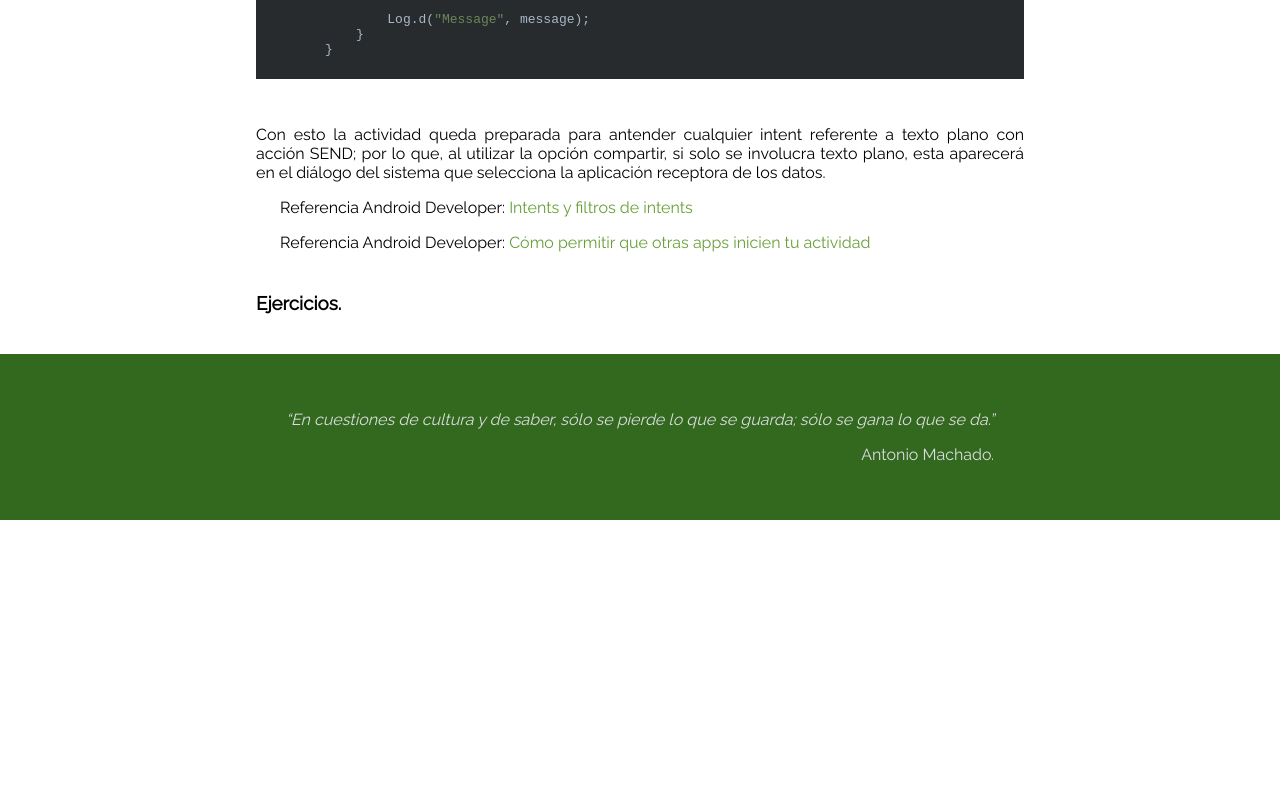
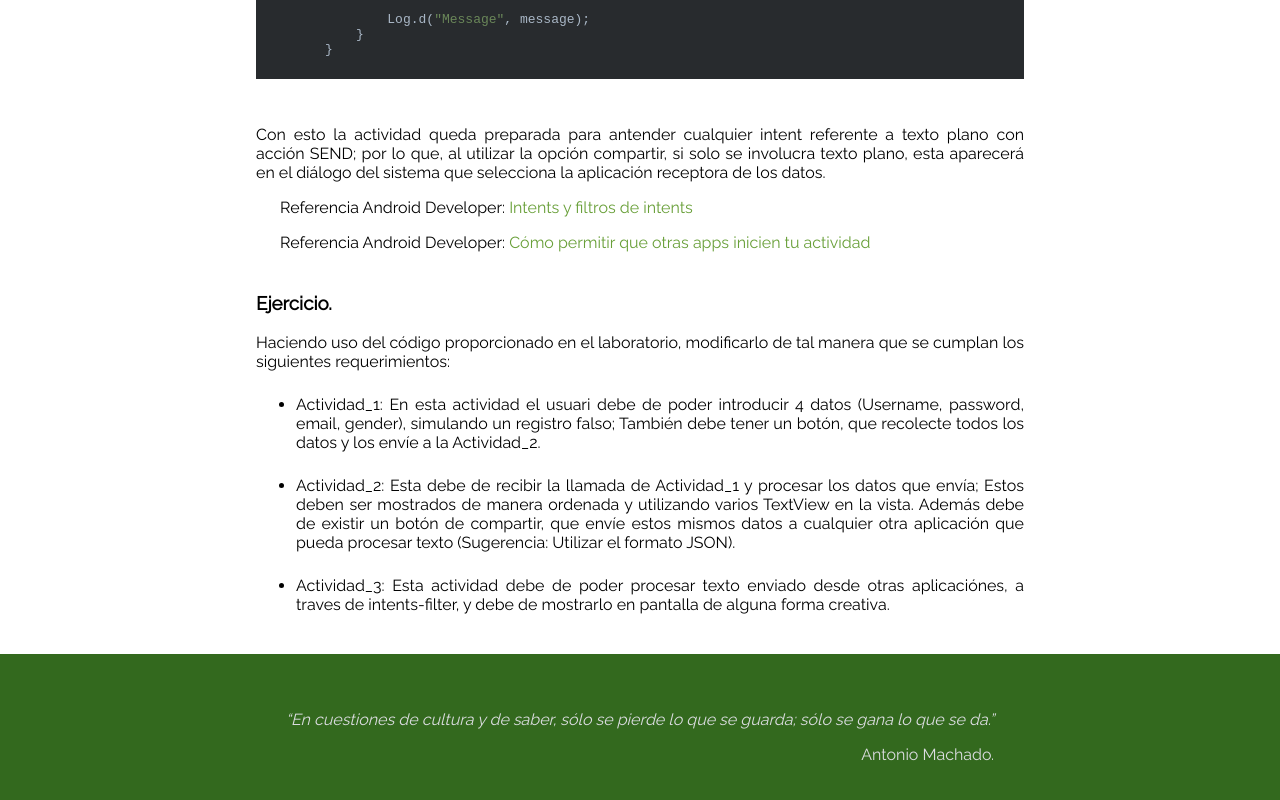
Before and after one commit to Nexxtor/Labs_PDM0119, a plain HTML site: page laboratorio_3/index.html in a window 1280 px wide. Shown: the part 10775-11575 px from the top of the page. Before the commit the page ends 11295 px from the top, so only its background shows below. Drawn offline with Linux system fonts and the light colour scheme.

Commit message:
Ultimos cambios guia 2

```diff
--- a/laboratorio_3/index.html
+++ b/laboratorio_3/index.html
@@ -681,7 +681,22 @@
         </section>
 
         <section id="ejercicios">
-            <h3>Ejercicios.</h3>
+            <h3>Ejercicio.</h3>
+
+            <p>
+                Haciendo uso del código proporcionado en el laboratorio, modificarlo de tal manera que se cumplan los siguientes requerimientos:
+                <ul>
+                    <li>
+                        Actividad_1: En esta actividad el usuari debe de poder introducir 4 datos (Username, password, email, gender), simulando un registro falso; También debe tener un botón, que recolecte todos los datos y los envíe a la Actividad_2.
+                    </li>
+                    <li>
+                        Actividad_2: Esta debe de recibir la llamada de Actividad_1 y procesar los datos que envía; Estos deben ser mostrados de manera ordenada y utilizando varios TextView en la vista. Además debe de existir un botón de compartir, que envíe estos mismos datos a cualquier otra aplicación que pueda procesar texto (Sugerencia: Utilizar el formato JSON).
+                    </li>
+                    <li>
+                        Actividad_3: Esta actividad debe de poder procesar texto enviado desde otras aplicaciónes, a traves de intents-filter, y debe de mostrarlo en pantalla de alguna forma creativa.
+                    </li>
+                </ul>
+            </p>
         </section>
 
     </article>
```
